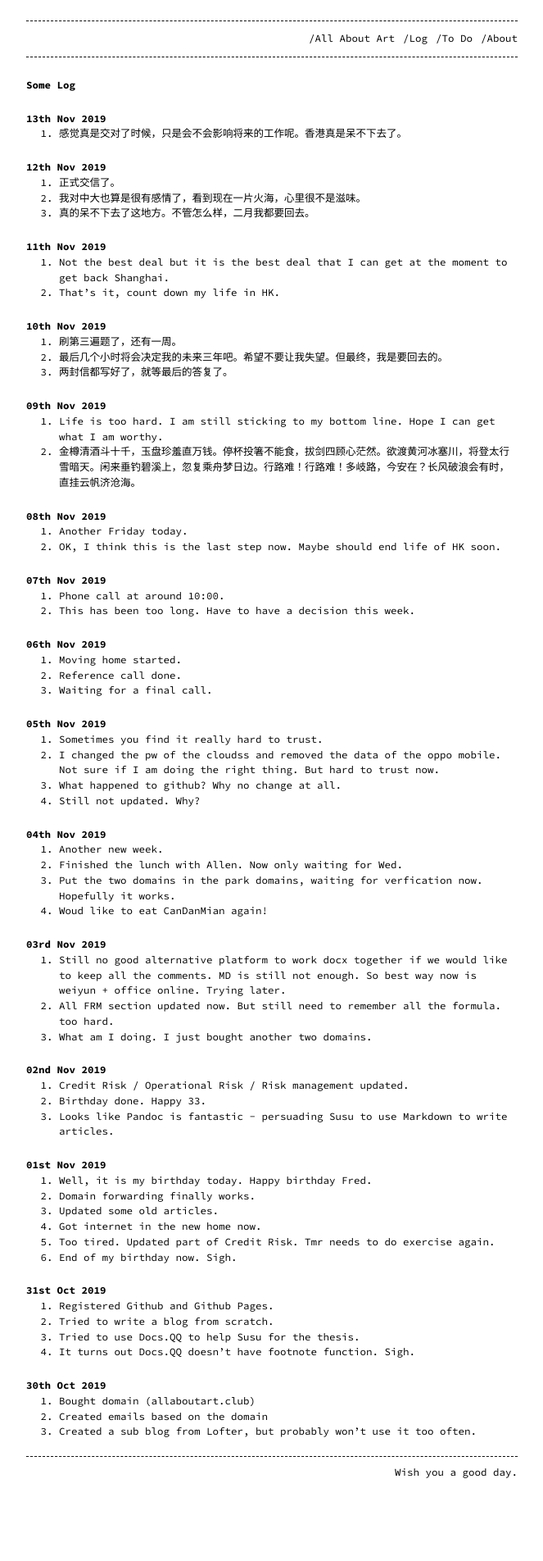
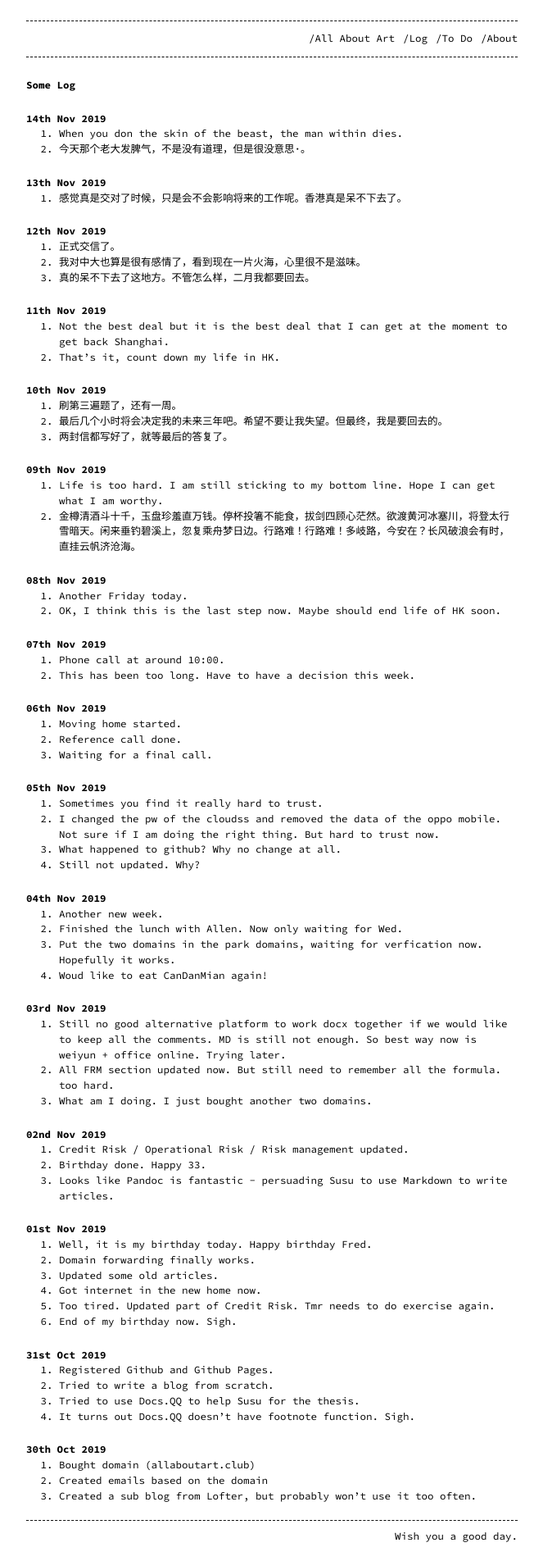
Before and after one commit to 912828qj2/912828qj2.github.io, a Jekyll site: the page built from log.md, in a window 1280 px wide. Shown: the whole page at 82% size, without its empty margins (308-971 px from the left). Built offline with Jekyll 4.4.1, drawn with Linux system fonts in a browser that asks for light colours; before the commit the page ends 1826 px from its top, so only the background shows below that.

Commit message:
Update log.md

```diff
--- a/log.md
+++ b/log.md
@@ -5,6 +5,11 @@ permalink: /log/
 ---
 
 ## Some Log
+
+### 14th Nov 2019
+
+1. When you don the skin of the beast, the man within dies.
+2. 今天那个老大发脾气，不是没有道理，但是很没意思·。
 
 ### 13th Nov 2019
 
```
